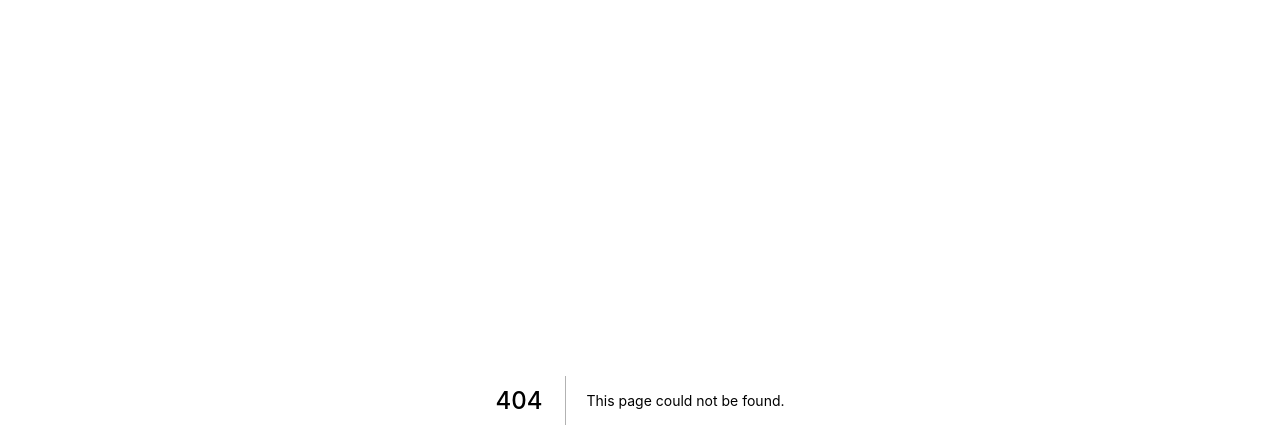
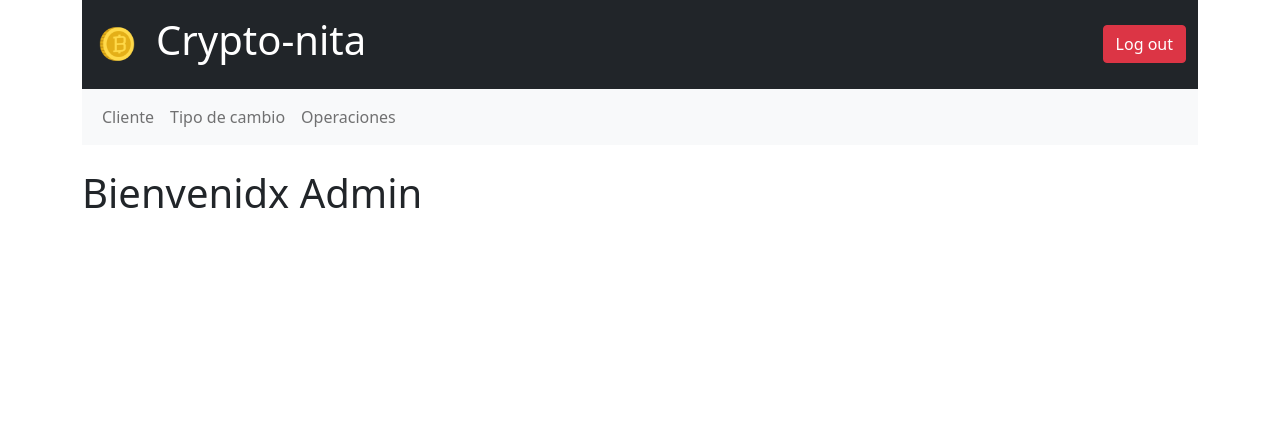
Before and after one commit to kapvar9/Trabajo-PW, a Next.js app: page /mainAdmin in a window 1280 px wide. Before the commit this address had no page. Shown: the top 448 px of the page. Built offline with nearby package versions, Linux system fonts and the light colour scheme.

Commit message:
Se agrego componente de navegacion para admin y cliente + creacion paginas de loggeo de admin y cliente

```diff
--- a/components/banner.components.js
+++ b/components/banner.components.js
@@ -1,3 +1,5 @@
+
+
 const Banner = () => {
     return <div>
         <div id="carouselExampleControls" className="carousel slide" data-bs-ride="carousel">
--- /dev/null
+++ b/components/cerrarsesion_boton.components.js
@@ -0,0 +1,4 @@
+const CerrarSesionBoton = (props) =>{
+    return <button id="butCerrar" onClick={props.cerrar} className="btn btn-danger float-right" type="button">Log out</button>
+}
+export default CerrarSesionBoton
--- a/components/header.components.js
+++ b/components/header.components.js
@@ -1,7 +1,12 @@
 import { Image } from "react-bootstrap"
+import CerrarSesionBoton from "./cerrarsesion_boton.components"
 
 const Cabecera = () =>{
     //Se crea el componente cabecera que sera usado en las otras paginas
+
+    const cerrarsesionHandler = () =>{
+        location.href = "http://localhost:3000/"
+    }
 
     return <div className="bd-header bg-dark py-3 d-flex align-items-stretch border-bottom border-dark">
     <header className ="container-fluid d-flex align-items-center">
@@ -9,6 +14,9 @@ const Cabecera = () =>{
           <Image src="/Images/LogoBitcoin.png" className="logo me-3" width="46" height="38" alt="Bootstrap"/>
           <h1>Crypto-nita</h1>
       </div>
+      <div className="ms-auto">
+             <CerrarSesionBoton cerrar = {cerrarsesionHandler}/>
+        </div>
      </header>
     </div>
 }
--- /dev/null
+++ b/components/menu_navegacion_admin.components.js
@@ -0,0 +1,25 @@
+const MenuNavegacionAdmin = () => {
+    return <nav className="navbar navbar-expand-lg navbar-light bg-light">
+        <div className="container-fluid">
+            <button className="navbar-toggler" type="button" data-bs-toggle="collapse"
+                data-bs-target="#navbarSupportedContent" aria-controls="navbarSupportedContent" aria-expanded="false" aria-label="Toggle navigation">
+                <span className="navbar-toggler-icon"></span>
+            </button>
+            <div className="collapse navbar-collapse" id="navbarSupportedContent">
+                <ul className="navbar-nav me-auto mb-2 mb-lg-0">
+                    <li className="nav-item">
+                        <a className="nav-link" aria-current="page" href="#">Cliente</a>
+                    </li>
+                    <li className="nav-item">
+                        <a className="nav-link" aria-current="page" href="#">Tipo de cambio</a>
+                    </li>
+                    <li className="nav-item">
+                        <a className="nav-link" aria-current="page" href="#">Operaciones</a>
+                    </li>
+                </ul>
+            </div>
+        </div>
+    </nav>
+}
+
+export default MenuNavegacionAdmin
--- /dev/null
+++ b/pages/mainAdmin.js
@@ -0,0 +1,22 @@
+import Cabecera from "../components/header.components"
+import MenuNavegacionAdmin from "../components/menu_navegacion_admin.components"
+function mainAdmin() {
+    return <div>
+        <div>
+            <header>
+                <Cabecera/>
+            </header>
+            <MenuNavegacionAdmin/>
+            <div className="mt-4">
+                <h1>Bienvenidx Admin</h1>
+                <div className="mt-4">
+
+                </div>
+            </div>
+
+        </div>
+
+    </div>
+  }
+
+  export default mainAdmin
```
Also changed, not shown: components/menu_navegacion_cliente.components.js (renamed from components/menu_navegacion.components.js, +2 -5 lines), pages/index.js (+8 -3 lines), pages/mainCliente.js (added, +26 -0 lines), pages/mainUsuario.js (deleted, +0 -7 lines).
